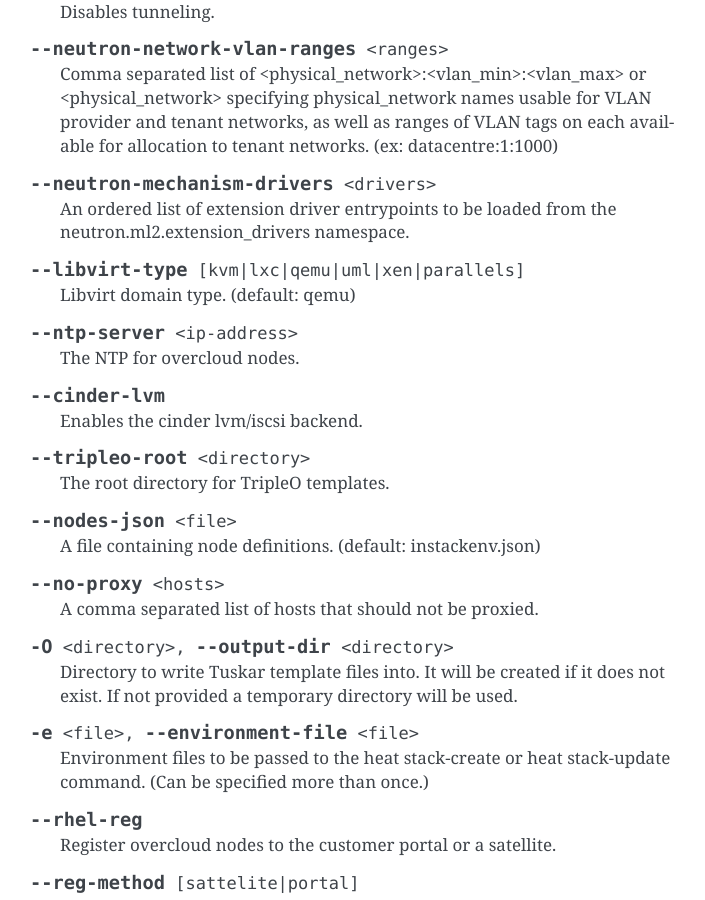
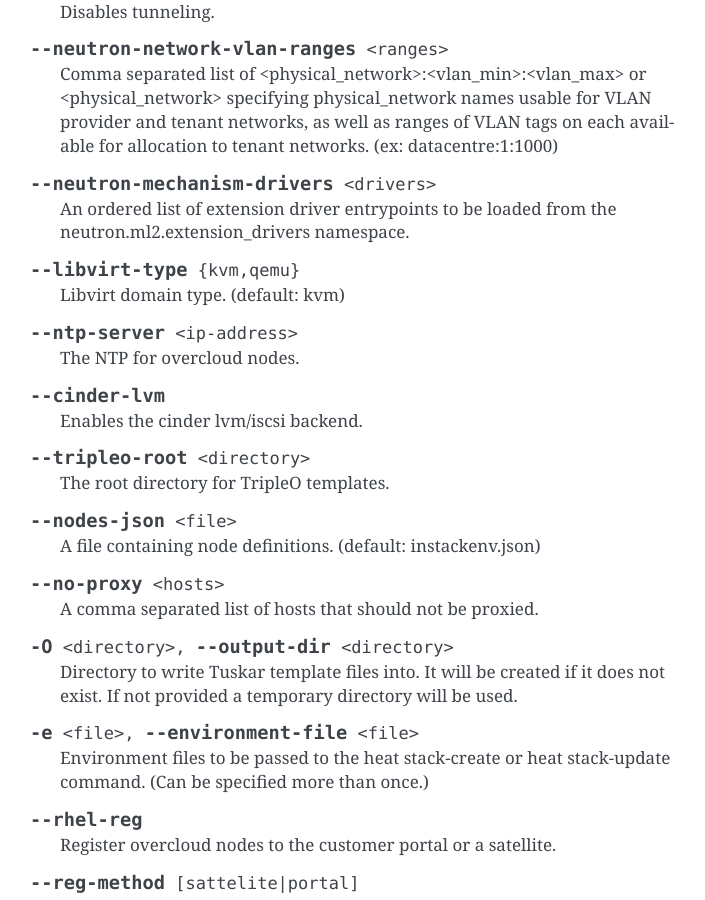
Before and after one commit to openstack-archive/python-tripleoclient, a Sphinx documentation site: the page built from doc/source/command-objects/overcloud.rst, in a window 1280 px wide and 900 px high, scrolled down 2272 px. Shown: the whole window, without its empty margins (390-1095 px from the left). Built offline with Sphinx 7.4.7, drawn with Linux system fonts in a browser that asks for light colours.

Commit message:
Change libvirt default to kvm
Also only list qemu and kvm as options, as those are the only
ones we support, even though others would be passed through
and might work.

Change-Id: Ifaedd7d3d2cc5fd03465b9110f865daaca6e9fd0
Closes-bug: https://bugzilla.redhat.com/show_bug.cgi?id=1243601

```diff
--- a/doc/source/command-objects/overcloud.rst
+++ b/doc/source/command-objects/overcloud.rst
@@ -144,9 +144,9 @@
     An ordered list of extension driver entrypoints to be loaded from the
     neutron.ml2.extension_drivers namespace.
 
-.. option:: --libvirt-type [kvm|lxc|qemu|uml|xen|parallels]
+.. option:: --libvirt-type {kvm,qemu}
 
-    Libvirt domain type. (default: qemu)
+    Libvirt domain type. (default: kvm)
 
 .. option:: --ntp-server <ip-address>
 
```
Also changed, not shown: 2 other files.
